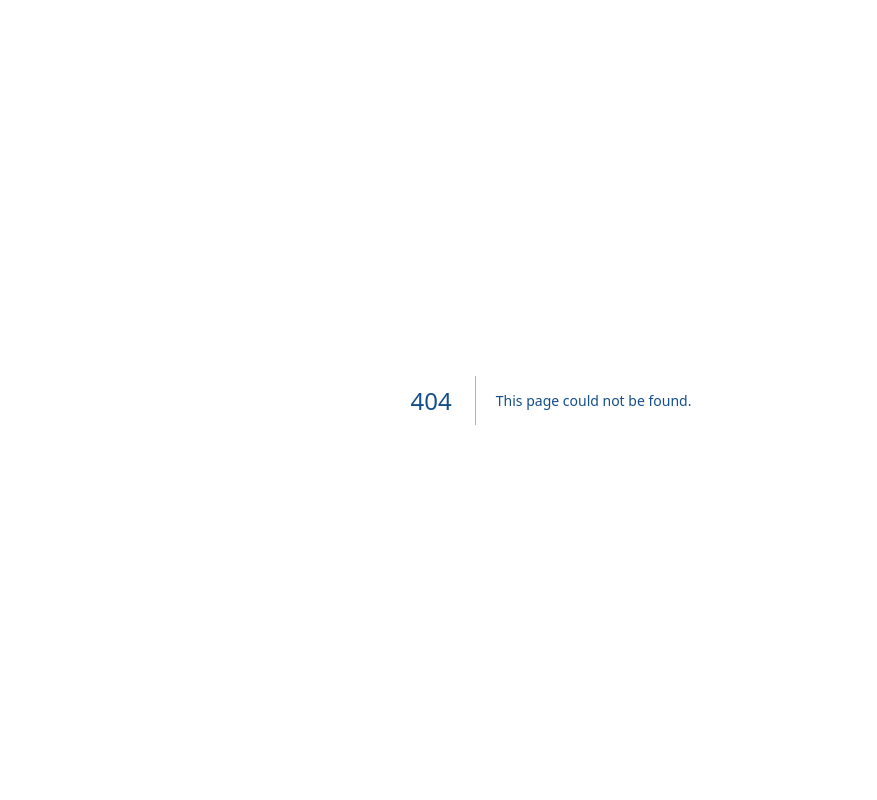
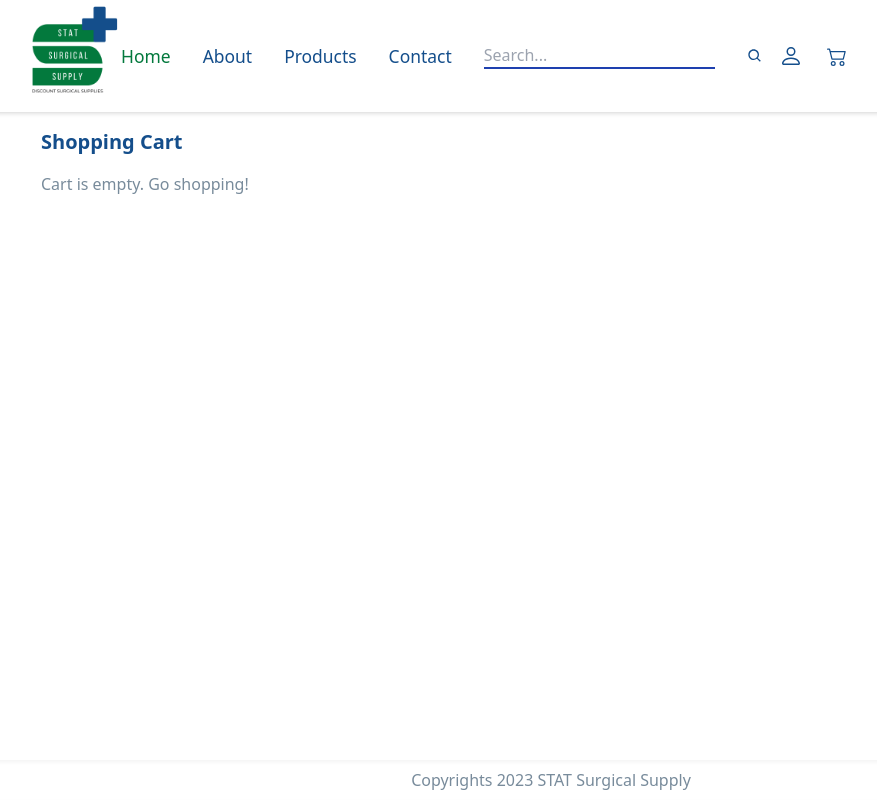
Before and after one commit to bygabymora/statwebpage, a Next.js app: page /cart in a window 1280 px wide. Before the commit this address had no page. Shown: the whole page, without its empty margins (89-966 px from the left). Built offline with nearby package versions, Linux system fonts and the light colour scheme.

Commit message:
handled the cart information

```diff
--- a/components/Header.js
+++ b/components/Header.js
@@ -1,6 +1,6 @@
 'use client';
 import Signupbutton from './Signupbutton';
-import React, { useContext } from 'react';
+import React, { useContext, useEffect, useState } from 'react';
 import Link from 'next/link';
 import { BsCart2 } from 'react-icons/bs';
 import Image from 'next/image';
@@ -8,22 +8,29 @@ import Logo from '../public/images/assets/logo2.png';
 import Logo2 from '../public/images/assets/logo.png';
 import Navbar from './Navbar';
 import { Store } from '../utils/Store';
+import { useRouter } from 'next/router';
 
 const Header = () => {
+  const router = useRouter();
   const { state } = useContext(Store);
   const { cart } = state;
+  const [cartItemsCount, setCarItemsCount] = useState(0);
+  useEffect(() => {
+    setCarItemsCount(cart.cartItems.reduce((a, c) => a + c.quantity, 0));
+  }),
+    [cart.cartItems];
 
   return (
     <header className="header">
       <nav className="nav container">
         <div className="flex h-12 items-center">
           <div className="flex h-12 items-center">
-            <Link href="/" className="nav__logo logo">
+            <Link href={{ pathname: '/' }} className="nav__logo logo">
               <div className="r__logo r__logo-1">
                 <Image src={Logo2} alt="logo" width={500} />
               </div>
             </Link>
-            <Link href="/" className="nav__logo_2 logo">
+            <Link href={{ pathname: '/' }} className="nav__logo_2 logo">
               <div className="r__logo r__logo-2">
                 <Image src={Logo} alt="logo" width={400} />
               </div>
@@ -31,14 +38,23 @@ const Header = () => {
           </div>
 
           <div className="nav-reverse flex h-12 place-items-center gap-4">
-            <Link href="/cart" className="flex text-xl font-bold p-2">
-              <BsCart2 />
-              {cart.cartItems.length > 0 && (
-                <span className="cart-badge">
-                  {cart.cartItems.reduce((a, c) => a + c.quantity, 0)}
-                </span>
+            <div className="flex h-12 items-center">
+              <Link
+                href={{ pathname: '/cart' }}
+                className="flex text-xl font-bold p-2"
+              >
+                <BsCart2 />
+              </Link>
+              {cartItemsCount > 0 && (
+                <sub
+                  className="cart-badge"
+                  onClick={() => router.push('/cart')}
+                >
+                  {cartItemsCount}
+                </sub>
               )}
-            </Link>
+            </div>
+
             <Signupbutton />
             <Navbar />
           </div>
--- a/components/Navbar.js
+++ b/components/Navbar.js
@@ -21,19 +21,19 @@ const Navbar = () => {
     <div>
       <div className={toggleMenu ? 'nav__menu show-menu' : 'nav__menu'}>
         <div className="nav__list grid">
-          <Link href="/" className="nav__link active-link">
+          <Link href={{ pathname: '/' }} className="nav__link active-link">
             <BiHomeHeart className="uil uil-estate nav__icon" />
             Home
           </Link>
-          <Link href="/about" className="nav__link">
+          <Link href={{ pathname: '/about' }} className="nav__link">
             <BiUser className="uil uil-user nav__icon" />
             About
           </Link>
-          <Link href="/products" className="nav__link">
+          <Link href={{ pathname: '/products' }} className="nav__link">
             <BiPhotoAlbum className="uil uil-scenery nav__icon" />
             Products
           </Link>
-          <Link href="/contact" className="nav__link">
+          <Link href={{ pathname: '/contact' }} className="nav__link">
             <MdOutlineWavingHand className="uil uil-message nav__icon" />
             Contact
           </Link>
--- a/components/ProductItem.js
+++ b/components/ProductItem.js
@@ -5,7 +5,7 @@ import Image from 'next/image';
 export const ProductItem = ({ product }) => {
   return (
     <div className="card">
-      <Link href={`/products/${product.slug}`}>
+      <Link href={{ pathname: `/products/${product.slug}` }}>
         <Image
           src={product.image}
           alt={product.description}
@@ -15,7 +15,7 @@ export const ProductItem = ({ product }) => {
         />
       </Link>
       <div className="flex flex-col justify-center items-center p-5">
-        <Link href={`/products/${product.slug}`}>
+        <Link href={{ pathname: `/products/${product.slug}` }}>
           <h2 className="text-lg font-bold">
             {product.manufacturer}
             <br />
--- a/package.json
+++ b/package.json
@@ -11,6 +11,7 @@
   "dependencies": {
     "eslint": "^8.41.0",
     "eslint-config-next": "13.4.3",
+    "js-cookie": "^3.0.5",
     "next": "^13.4.4",
     "react": "18.2.0",
     "react-dom": "18.2.0",
--- /dev/null
+++ b/pages/cart.js
@@ -0,0 +1,115 @@
+import React from 'react';
+import { useContext } from 'react';
+import { Store } from '../utils/Store';
+import Layout from '../components/Layout';
+import Link from 'next/link';
+import Image from 'next/image';
+import { BsTrash3 } from 'react-icons/bs';
+import { useRouter } from 'next/router';
+import dynamic from 'next/dynamic';
+
+function CartScreen() {
+  const router = useRouter();
+  const { state, dispatch } = useContext(Store);
+
+  const {
+    cart: { cartItems },
+  } = state;
+
+  const removeItemHandler = (item) => {
+    dispatch({ type: 'CART_REMOVE_ITEM', payload: item });
+  };
+
+  const updateCartHandler = (item, qty) => {
+    const quantity = Number(qty);
+    dispatch({ type: 'CART_ADD_ITEM', payload: { ...item, quantity } });
+  };
+  return (
+    <Layout title="Cart">
+      <h1 className="mb-4 text-xl">Shopping Cart</h1>
+      {cartItems.length === 0 ? (
+        <div>
+          Cart is empty. <Link href={{ pathname: '/' }}>Go shopping!</Link>
+        </div>
+      ) : (
+        <div className="grid md:grid-cols-4 md:gap-5">
+          <div className="overflow-x-auto md:col-span-3">
+            <table className="table-auto min-w-full">
+              <thead className="border-b">
+                <tr>
+                  <th className="px-5 text-left">Product</th>
+                  <th className="p-5 py-2 text-right">Quantity</th>
+                  <th className="p-5 py-2 text-right">Price</th>
+                  <th className="p-5"></th>
+                </tr>
+              </thead>
+              <tbody>
+                {cartItems.map((item) => (
+                  <tr key={item.slug} className="border-b">
+                    <td className="p-5">
+                      <Link
+                        href={`/products/${item.slug}`}
+                        className="flex items-center"
+                      >
+                        <Image
+                          src={item.image}
+                          alt={item.reference}
+                          width={50}
+                          height={50}
+                        />
+                        &nbsp;
+                        {item.manufacturer}&nbsp;{item.reference}
+                      </Link>
+                    </td>
+                    <td className="p-5 text-right">
+                      <select
+                        value={item.quantity}
+                        onChange={(e) =>
+                          updateCartHandler(item, e.target.value)
+                        }
+                      >
+                        {[...Array(item.countInStock).keys()].map((x) => (
+                          <option key={x + 1} value={x + 1}>
+                            {x + 1}
+                          </option>
+                        ))}
+                      </select>
+                    </td>
+                    <td className="p-5 text-right">${item.price}</td>
+                    <td className="p-5 text-center">
+                      <button onClick={() => removeItemHandler(item)}>
+                        <BsTrash3 className="h-5 w-5" />
+                      </button>
+                    </td>
+                  </tr>
+                ))}
+              </tbody>
+            </table>
+          </div>
+          <div className="card p-5">
+            <ul>
+              <li>
+                <div className="pb-3 font-xl">
+                  Subtotal ({cartItems.reduce((a, c) => a + c.quantity, 0)}){' '}
+                  {''}: $
+                  {cartItems.reduce((a, c) => a + c.quantity * c.price, 0)}
+                </div>
+              </li>
+              <li>
+                <button
+                  onClick={() => router.push('/shipping')}
+                  className="primary-button cart-button"
+                >
+                  Checkout
+                </button>
+              </li>
+            </ul>
+          </div>
+        </div>
+      )}
+    </Layout>
+  );
+}
+export default dynamic(() => Promise.resolve(CartScreen), {
+  ssr: false,
+});
--- /dev/null
+++ b/pages/shipping.js
@@ -0,0 +1,10 @@
+import React from 'react';
+import Layout from '../components/Layout';
+
+export default function ShippingScreen() {
+  return (
+    <Layout title="Shipping">
+      <div>Shipping</div>
+    </Layout>
+  );
+}
--- a/styles/global.css
+++ b/styles/global.css
@@ -294,7 +294,13 @@ img {
 .cart-badge {
   background-color: var(--title-color);
   color: var(--container-color);
-  @apply rounded-full px-2 py-1 text-xs font-bold;
+  font-size: xx-small;
+  margin-left: -20%;
+  @apply rounded-full px-1.5 py-0.5 text-xs font-bold;
+}
+.cart-badge:hover {
+  background-color: var(--title-color-dark);
+  cursor: pointer;
 }
 
 /*=============== BREAKPOINTS ===============*/
--- a/utils/Store.js
+++ b/utils/Store.js
@@ -1,9 +1,12 @@
 import React, { createContext, useReducer } from 'react';
+import Cookies from 'js-cookie';
 
 export const Store = createContext();
 
 const initialState = {
-  cart: { cartItems: [] },
+  cart: Cookies.get('cart')
+    ? JSON.parse(Cookies.get('cart'))
+    : { cartItems: [] },
 };
 
 function reducer(state, action) {
@@ -20,6 +23,15 @@ function reducer(state, action) {
           )
         : [...state.cart.cartItems, newItem];
 
+      Cookies.set('cart', JSON.stringify({ ...state.cart, cartItems }));
+
+      return { ...state, cart: { ...state.cart, cartItems } };
+    }
+    case 'CART_REMOVE_ITEM': {
+      const cartItems = state.cart.cartItems.filter(
+        (item) => item.slug !== action.payload.slug
+      );
+      Cookies.set('cart', JSON.stringify({ ...state.cart, cartItems }));
       return { ...state, cart: { ...state.cart, cartItems } };
     }
     default:
```
Also changed, not shown: pages/products/[slug].js (+53 -8 lines), .eslintrc.json, 1 other file (tests, documents, lock files or other folders).
